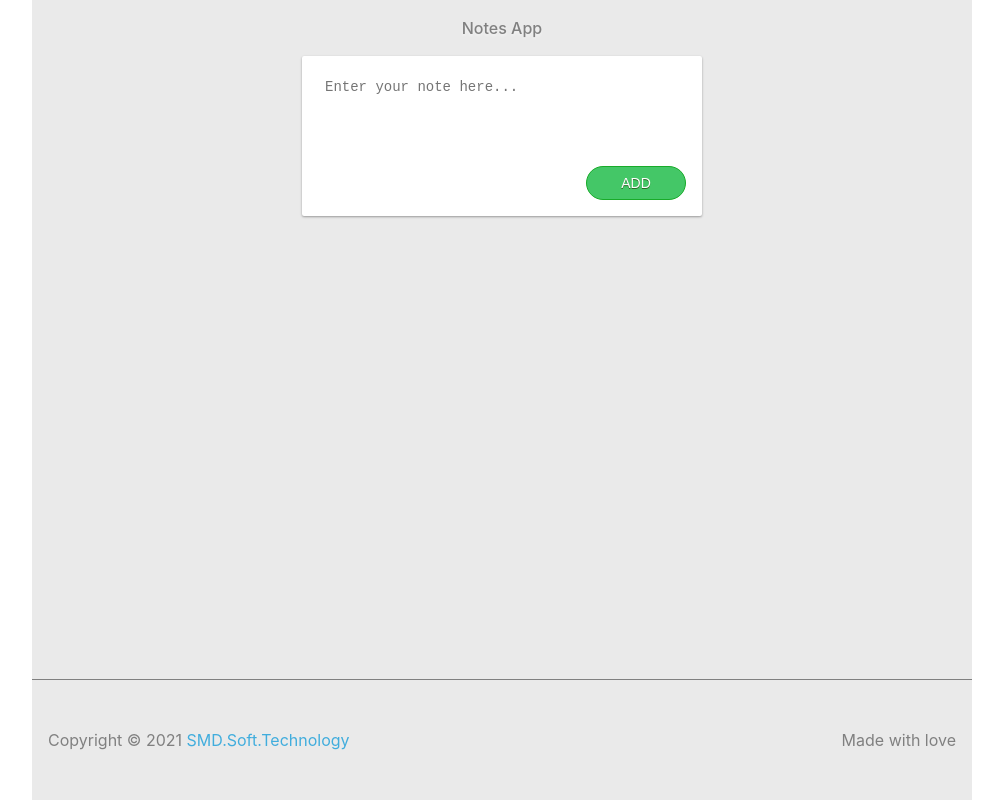
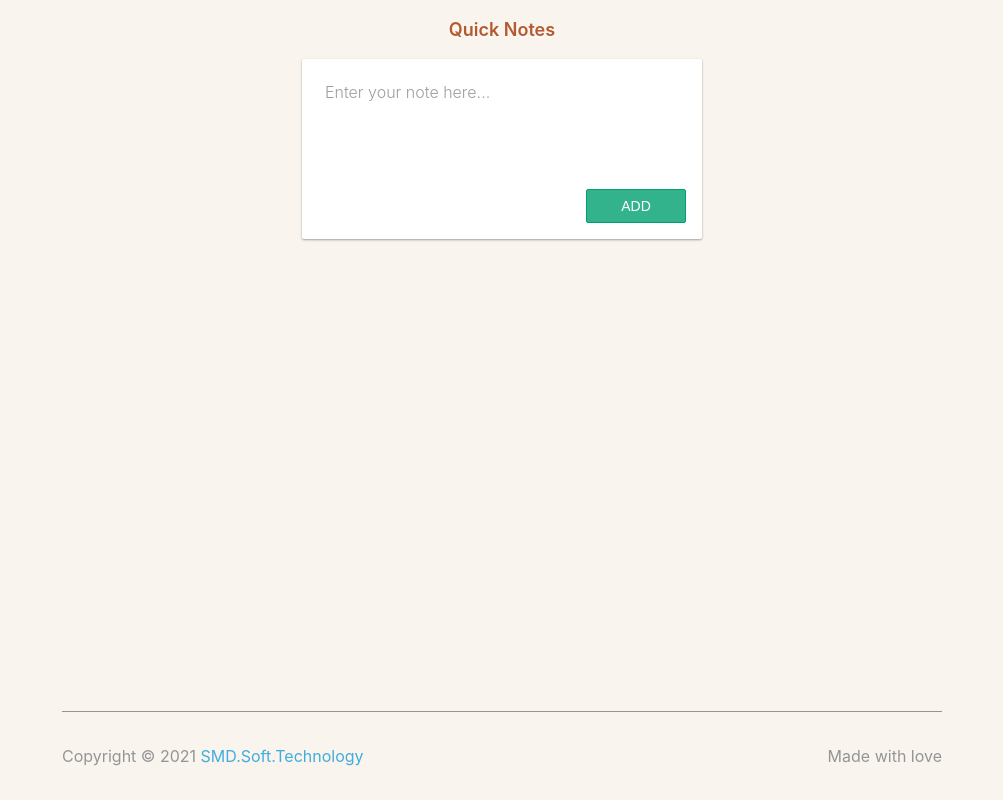
Before and after one commit to coolwebdev/quick_notes, a React app: page / in a window 1280 px wide. Shown: the whole page, without its empty margins (138-1141 px from the left). Built offline with nearby package versions, Linux system fonts and the light colour scheme.

Commit message:
Changed colors, global styles, header, footer, note editor and index.html

```diff
--- a/public/index.html
+++ b/public/index.html
@@ -24,7 +24,7 @@
       work correctly both with client-side routing and a non-root public URL.
       Learn how to configure a non-root public URL by running `npm run build`.
     -->
-    <title>React App</title>
+    <title>Notes</title>
   </head>
   <body>
     <noscript>You need to enable JavaScript to run this app.</noscript>
--- a/src/components/footer/Wrapper.js
+++ b/src/components/footer/Wrapper.js
@@ -3,19 +3,13 @@ import styled from 'styled-components'
 const Wrapper = styled.footer`
   position: absolute;
   bottom: 0;
-  //left: 0;
   width: 100%;
   display: flex;
   flex-wrap: wrap;
   justify-content: space-between;
-  padding: 3em 1em;
-  border-top: 1px solid #808080;
-  color: grey;
-
-  //section {
-  //  padding-left: 1em;
-  //  padding-right: 1em;
-  //}
+  padding: 2em 0;
+  border-top: 1px solid #939597;
+  color: #939597;
 
   @media (max-width: 576px) {
     padding: 1.5em 0;
--- a/src/components/masonry/index.js
+++ b/src/components/masonry/index.js
@@ -48,7 +48,7 @@ Masonry.propTypes = {
     PropTypes.node
   ]).isRequired,
   columnsCount: PropTypes.number,
-  style: PropTypes.object
+  // style: PropTypes.object
 }
 
 Masonry.defaultProps = {
--- a/src/components/note/Wrapper.js
+++ b/src/components/note/Wrapper.js
@@ -8,14 +8,18 @@ const Wrapper = styled.div`
   box-shadow: 0 1px 3px rgba(0, 0, 0, 0.12), 0 1px 2px rgba(0, 0, 0, 0.24);
   border-radius: 2px;
   padding: 10px;
-  margin: 10px 10px 0;
+  margin: 10px;
   transition: box-shadow 0.3s;
   white-space: pre-wrap;
   word-wrap: break-word;
-  background: rgb(255, 255, 0);
+  background-color: #f5df4d;
 
   :hover {
     box-shadow: 0 10px 20px rgba(0, 0, 0, 0.19), 0 6px 6px rgba(0, 0, 0, 0.23);
+
+    span {
+      display: block;
+    }
   }
 
   span {
@@ -27,10 +31,6 @@ const Wrapper = styled.div`
     color: rgba(0, 0, 0, 0.6);
     cursor: pointer;
   }
-
-  :hover span {
-    display: block;
-  }
 `
 
 export default Wrapper
--- a/src/components/noteEditor/Button.js
+++ b/src/components/noteEditor/Button.js
@@ -3,19 +3,18 @@ import styled from 'styled-components'
 const Button = styled.button`
   align-self: flex-end;
   width: 100px;
-  background-color: #44c767;
-  border-radius: 28px;
-  border: 1px solid #18ab29;
+  background-color: rgba(0 161 112 / 80%);
+  border-radius: 2px;
+  border: 1px solid #00A170;
   cursor: pointer;
   color: #ffffff;
   font-size: 14px;
   padding: 8px 8px;
   text-transform: uppercase;
   text-decoration: none;
-  text-shadow: 0 1px 0 #2f6627;
 
   :hover {
-    background-color: #5cbf2a;
+    background-color: rgb(0 161 112);
   }
 
   :active {
--- a/src/components/noteEditor/Textarea.js
+++ b/src/components/noteEditor/Textarea.js
@@ -4,9 +4,14 @@ const Textarea = styled.textarea`
   width: 100%;
   resize: none;
   margin: 5px;
-  font-size: 14px;
+  font-size: 16px;
   border: none;
   font-weight: 300;
+  font-family: inherit;
+
+  ::placeholder {
+    opacity: 0.7;
+  }
 
   :focus {
     outline: 0;
--- a/src/components/responsive/index.js
+++ b/src/components/responsive/index.js
@@ -65,7 +65,6 @@ Responsive.propTypes = {
     PropTypes.node,
   ]).isRequired,
   columnsCountBreakPoints: PropTypes.object,
-  style: PropTypes.string,
 }
 
 Responsive.defaultProps = {
--- a/src/containers/app/AppHeader.js
+++ b/src/containers/app/AppHeader.js
@@ -2,13 +2,14 @@ import styled from 'styled-components'
 
 const AppHeader = styled.header`
   text-align: center;
-  font-weight: 500;
-  color: grey;
-  text-shadow: 0 2px 3px rgba(255, 255, 255, 0.5);
+  font-weight: 600;
+  color: #B55A30;
+  text-shadow: 0 2px 3px rgba(255 255 255 / 70%);
   padding-top: 16px;
+  font-size: large;
 
   @media (max-width: 576px) {
-    margin-top: 6px;
+    padding-top: 6px;
   }
 `
 
--- a/src/containers/app/MainSection.js
+++ b/src/containers/app/MainSection.js
@@ -1,13 +1,13 @@
 import styled from 'styled-components'
 
-const marginBottom = 'calc(6em + 1.5em + 1px + 26px)'
-const marginBottomMobile = 'calc(3em + 3em + 1px + 16px)'
+const paddingBottom = 'calc(4em + 1.5em + 1px + 26px)'
+const paddingBottomMobile = 'calc(3em + 3em + 1px + 16px)'
 
 const MainSection = styled.div`
-  padding-bottom: ${marginBottom};
+  padding-bottom: ${paddingBottom};
 
   @media (max-width: 576px) {
-    padding-bottom: ${marginBottomMobile};
+    padding-bottom: ${paddingBottomMobile};
   }
 `
 
--- a/src/containers/app/Wrapper.js
+++ b/src/containers/app/Wrapper.js
@@ -5,7 +5,6 @@ const Wrapper = styled.div`
   width: 100%;
   margin: 0 auto;
   min-height: 100vh;
-  background-color: #eaeaea;
 
   @media (min-width: 544px) {
     max-width: 576px;
@@ -16,7 +15,8 @@ const Wrapper = styled.div`
   }
 
   @media (min-width: 992px) {
-    max-width: 940px;
+    //max-width: 940px;
+    max-width: 880px;
   }
 
   //@media (min-width: 1200px) {
--- a/src/containers/app/index.js
+++ b/src/containers/app/index.js
@@ -46,7 +46,7 @@ const App = () => {
 
   return (
     <Wrapper>
-      <AppHeader>Notes App</AppHeader>
+      <AppHeader>Quick Notes</AppHeader>
       <MainSection>
         <NoteEditor onNoteAdd={handleNoteAdd} />
         <NotesGrid notes={notes} onNoteDelete={handleNoteDelete} />
--- a/src/global-styles.js
+++ b/src/global-styles.js
@@ -7,8 +7,6 @@ const GlobalStyles = createGlobalStyle`
 
   html,
   body {
-    height: 100%;
-    width: 100%;
     line-height: 1.5;
     margin: 0;
     font-family: -apple-system, BlinkMacSystemFont, 'Segoe UI', 'Roboto', 'Oxygen',
@@ -16,7 +14,7 @@ const GlobalStyles = createGlobalStyle`
     sans-serif;
     -webkit-font-smoothing: antialiased;
     -moz-osx-font-smoothing: grayscale;
-    //background-color: #eaeaea;
+    background-color: rgb(239 225 206 / 20%);
     align-items: center;
   }
 `
```
Also changed, not shown: src/components/footer/index.js (line endings or trailing spaces), 2 other files.
